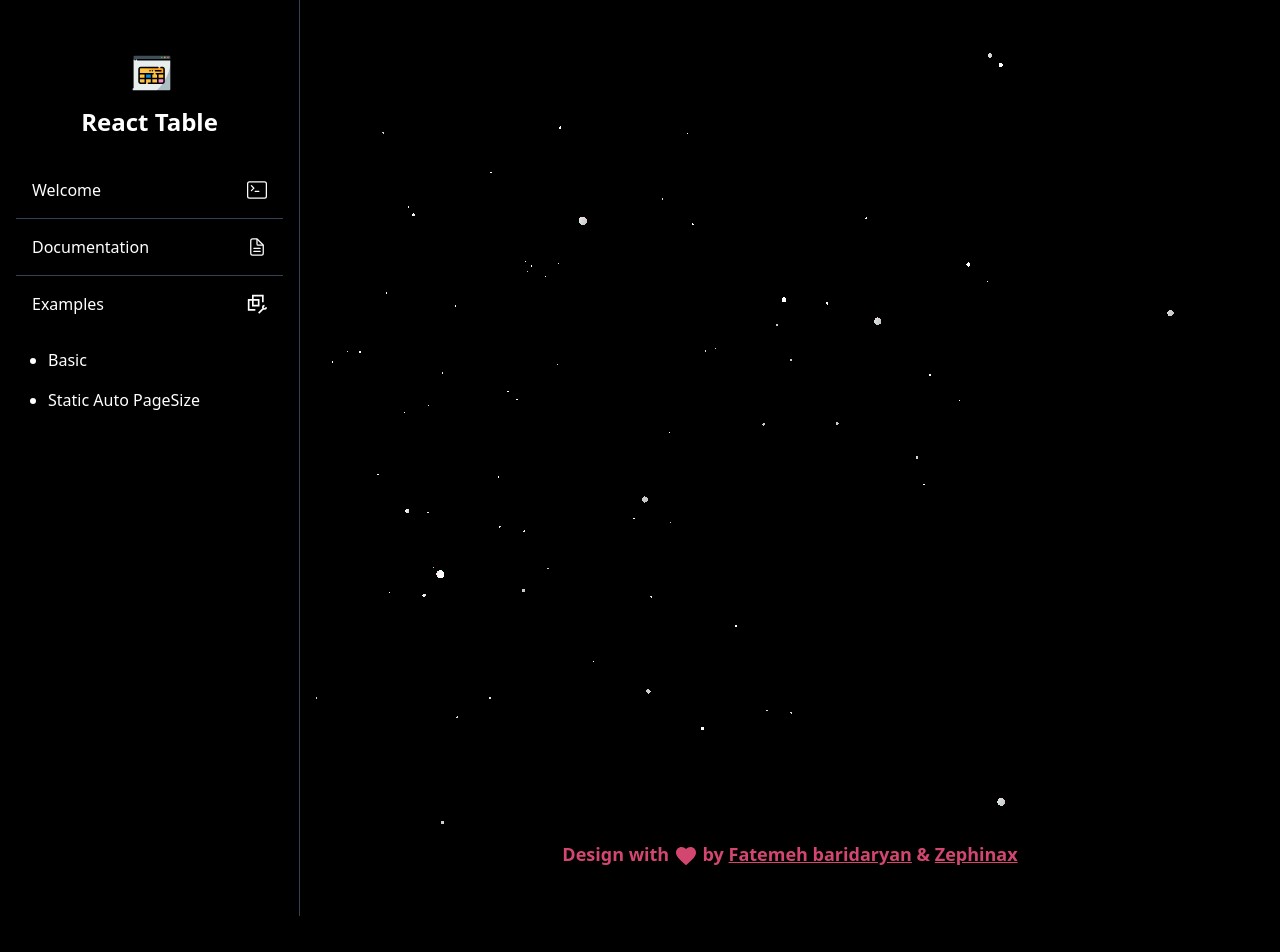
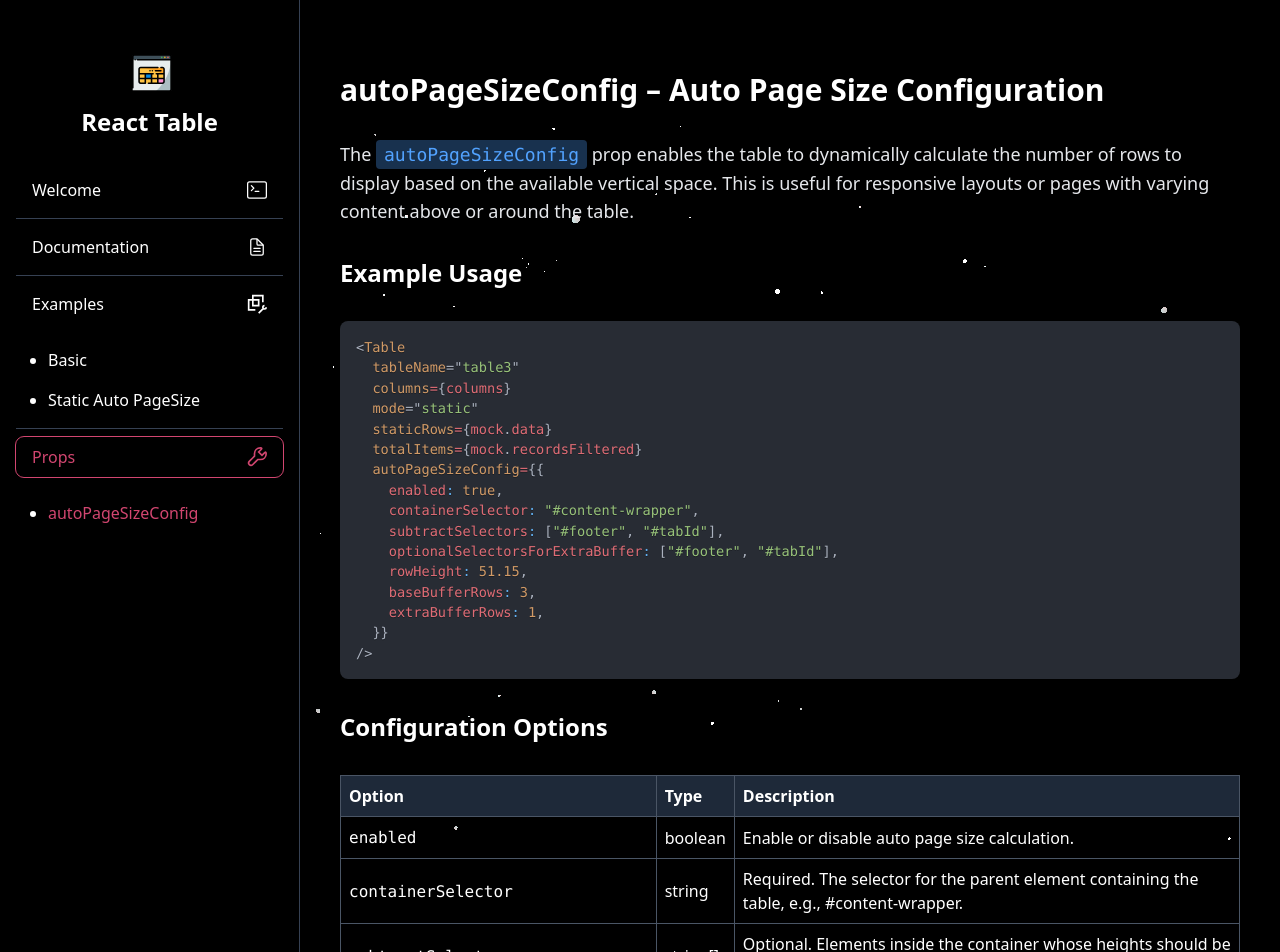
Before and after one commit to fatemeh-bd/responsive-react-datatable, a React (Vite) app: page /#/props/autoPageSizeConfig in a window 1280 px wide. Shown: the top 952 px of the page. Before the commit the page ends 916 px from the top, so only its background shows below. Built offline with nearby package versions, Linux system fonts and the light colour scheme.

Commit message:
add: props document

```diff
--- a/src/components/sidebar/Sidebar.tsx
+++ b/src/components/sidebar/Sidebar.tsx
@@ -1,11 +1,13 @@
 import React, { useState } from "react";
-import { NavLink } from "react-router-dom";
+import { NavLink, useSearchParams } from "react-router-dom";
 import { routes } from "../../routes";
 import { CgMenuRight } from "react-icons/cg";
 import { IoClose } from "react-icons/io5";
+import { useQueryParams } from "../table/hooks/useQueryParams";
 
 const Sidebar: React.FC = () => {
   const [isOpen, setIsOpen] = useState(false);
+  const { removeParams } = useQueryParams();
 
   return (
     <>
@@ -64,11 +66,15 @@ const Sidebar: React.FC = () => {
                           className={({ isActive }) =>
                             `text-white flex justify-center gap-2 md:justify-between items-center py-2 pr-4 rounded-lg transition-all duration-200 ${
                               isActive
-                                ? "!text-[#d24670]"
+                                ? "!text-[#d24670] opacity-100"
                                 : "hover:text-rose-300"
                             }`
                           }
-                          onClick={() => setIsOpen(false)}
+                          onClick={() => {
+                            setIsOpen(false);
+                            removeParams("pageSize");
+                            removeParams("page");
+                          }}
                         >
                           <span className="text-base">{child.name}</span>
                         </NavLink>
--- a/src/components/table/MobileTable.tsx
+++ b/src/components/table/MobileTable.tsx
@@ -42,6 +42,7 @@ const MobileTable = ({
         return column?.dontShowDataInMobile ? null : (
           <div key={colIndex} className="mobile-table-card-row">
             {column?.title === "عملیات" ||
+            column?.data === null ||
             column?.dontShowTitleInMobile ? null : (
               <span
                 style={{ color: theme?.headerTextColor }}
@@ -55,7 +56,9 @@ const MobileTable = ({
             <div
               title={cellKey ? row[cellKey]?.toString() : undefined}
               className={`mobile-table-card-content ${
-                column?.title === "عملیات" ? "isOperation" : ""
+                column?.title === "عملیات" || column?.data === null
+                  ? "isOperation"
+                  : ""
               }`}
             >
               {content}
--- a/src/components/table/tableStyle.css
+++ b/src/components/table/tableStyle.css
@@ -15,7 +15,7 @@
   position: relative;
   margin-right: auto;
   min-width: 70px;
-  font-size: 14px;
+  font-size: 13px;
   font-weight: bold;
   display: flex;
   align-items: center;
@@ -91,6 +91,9 @@
   gap: 0.5rem;
 }
 /* mobile table */
+.mobile-table-swiper-slide {
+  height: auto !important;
+}
 .mobile-table-card {
   padding: 16px;
   height: 100%;
@@ -201,7 +204,7 @@
   padding-left: 0.25rem;
   padding-right: 0.25rem;
   text-align: center;
-  font-size: 14px;
+  font-size: 10.5pt;
   min-width: max-content;
 }
 .cursorPointer {
@@ -268,7 +271,7 @@
   margin-right: auto;
   text-align: center;
   height: auto;
-  font-size: 14px;
+  font-size: 10.5pt;
 }
 .isContent {
   display: flex;
@@ -338,7 +341,7 @@
   border: 1px solid;
 }
 .table-search-input-container::placeholder {
-  font-size: 14px;
+  font-size: 10.5pt;
 }
 .table-search-input-container:disabled {
   opacity: 70%;
@@ -367,10 +370,10 @@
   border-style: none;
   background-color: transparent;
   outline-style: none !important;
-  font-size: 14px;
+  font-size: 10.5pt;
 }
 .table-search-input::placeholder {
-  font-size: 14px;
+  font-size: 10.5pt;
 }
 /* pagination */
 .pagination-mobile-container {
@@ -401,7 +404,7 @@
   gap: 0.5rem;
 }
 .page-size-select-label {
-  font-size: 14px;
+  font-size: 10.5pt;
   text-wrap: nowrap;
   color: inherit;
 }
@@ -431,7 +434,7 @@
   opacity: 70%;
 }
 .page-size-select::placeholder {
-  font-size: 14px;
+  font-size: 10.5pt;
 }
 .page-size-select-icon {
   pointer-events: none;
@@ -610,7 +613,7 @@
   justify-content: center;
   gap: 4px;
   padding: 8px 16px;
-  font-size: 14px;
+  font-size: 10.5pt;
   font-weight: 500;
   color: var(--color-secondary-700, #374151);
   border-bottom: 1px solid var(--color-secondary-400, #cbd5e1);
@@ -646,7 +649,7 @@
 }
 .option-button {
   padding: 0.5rem;
-  font-size: 14px;
+  font-size: 10.5pt;
   border-radius: 12px;
   width: 100%;
   min-width: fit-content !important;
@@ -658,7 +661,7 @@
   transition-property: none !important;
   padding-top: 0.2rem;
   padding-bottom: 0.2rem;
-  font-size: 14px;
+  font-size: 10.5pt;
   border-radius: 12px;
   min-width: fit-content !important;
   padding-left: 0.5rem;
@@ -697,7 +700,7 @@
     padding-top: 0.25rem;
     padding-bottom: 0.25rem;
     min-width: 3rem;
-    font-size: 14px;
+    font-size: 13px;
   }
   .pagination-mobile-container {
     justify-content: center;
--- a/src/pages/examplePage/BasicTable.tsx
+++ b/src/pages/examplePage/BasicTable.tsx
@@ -39,9 +39,9 @@ const BasicTable = () => {
       searchable: false,
       width: 140,
       render: rowRenderer((_cell, _row) => (
-        <button className="bg-rose-200 rounded-2xl py-1.5 font-bold text-base px-4 text-black">
+        <button className="bg-rose-200 rounded-2xl py-1.5 font-bold text-sm px-4 text-black">
           Detail of
-          <span className="ml-1">{_row?.contractName?.slice(0, 5)}</span>{" "}
+          <span className="ml-1">{_row?.contractName?.slice(0, 5)}</span>
         </button>
       )),
     },
@@ -65,7 +65,6 @@ const BasicTable = () => {
       totalItems={mock?.recordsFiltered}
       columns={columns}
       notify={(text) => alert(text)}
-      listMode
     />
   );
 };
--- a/src/pages/examplePage/ExamplePage.tsx
+++ b/src/pages/examplePage/ExamplePage.tsx
@@ -1,7 +1,3 @@
-import { useState, useMemo } from "react";
-import BasicTable from "./BasicTable";
-import StaticAutoPageSizeTable from "./StaticAutoPageSizeTable";
-
 const ExamplePage = () => {
   return (
     <div
--- a/src/pages/examplePage/StaticAutoPageSizeTable.tsx
+++ b/src/pages/examplePage/StaticAutoPageSizeTable.tsx
@@ -1,12 +1,9 @@
-import { useState } from "react";
 import Table from "../../components/table/Table";
 import { ColumnType } from "../../components/table/types";
 import { rowRenderer } from "../../components/table/helper";
 import { ActionDropDown } from "../../components/table/tools/actionDropDown/ActionDropDown";
 import mock from "../../components/table/mockData.json";
 const StaticAutoPageSizeTable = () => {
-  const [selectedIds, setSelectedIds] = useState([]);
-
   const columns: ColumnType[] = [
     {
       data: "contractName",
@@ -55,7 +52,6 @@ const StaticAutoPageSizeTable = () => {
   return (
     <Table
       lang="en"
-      saveSearch
       mode="static"
       tableName="table2"
       autoPageSizeConfig={{
@@ -78,12 +74,7 @@ const StaticAutoPageSizeTable = () => {
       staticRows={mock?.data}
       totalItems={mock?.recordsFiltered}
       columns={columns}
-      isSelectable
-      selectedIds={selectedIds}
-      selectedKey="id"
-      onSelectChange={(value) => setSelectedIds(value)}
       notify={(text) => alert(text)}
-      listMode
     />
   );
 };
--- a/src/pages/examplePage/TabPage.tsx
+++ b/src/pages/examplePage/TabPage.tsx
@@ -1,4 +1,5 @@
 import { useState, useMemo, ReactNode } from "react";
+import { FaCode, FaRegEye, FaRegCopy } from "react-icons/fa";
 import { Prism as SyntaxHighlighter } from "react-syntax-highlighter";
 import { oneDark } from "react-syntax-highlighter/dist/esm/styles/prism";
 
@@ -10,11 +11,12 @@ interface TabPageProps {
 
 const TabPage = ({ view, code, headerImports }: TabPageProps) => {
   const [activeTab, setActiveTab] = useState("view");
+  const [copied, setCopied] = useState(false);
 
   const tabs = useMemo(
     () => [
-      { title: "Code", value: "code", component: code },
-      { title: "View", value: "view", component: view },
+      { title: "Code", value: "code", component: code, icon: <FaCode /> },
+      { title: "View", value: "view", component: view, icon: <FaRegEye /> },
     ],
     [view, code]
   );
@@ -30,7 +32,6 @@ const TabPage = ({ view, code, headerImports }: TabPageProps) => {
     if (activeTab === "code") {
       let codeString = String(code);
 
-      // حذف خطوط import و export
       codeString = codeString
         .split("\n")
         .filter(
@@ -40,39 +41,58 @@ const TabPage = ({ view, code, headerImports }: TabPageProps) => {
         )
         .join("\n");
 
+      const finalCode = `${headerImports}\n\n${codeString.trim()}`;
+
       return (
+        <div className="relative">
+          <button
+            onClick={() => {
+              navigator.clipboard.writeText(finalCode);
+              setCopied(true);
+              setTimeout(() => setCopied(false), 1500);
+            }}
+            className={`${
+              copied && "!text-green-400"
+            } absolute top-2 right-2 bg-[#364153] hover:bg-[#4b576b] text-white px-3 py-1.5 rounded-md text-sm flex items-center gap-2 transition-all duration-150`}
+          >
+            <FaRegCopy size={14} />
+            {copied ? "Copied!" : "Copy"}
+          </button>
+
           <SyntaxHighlighter
             customStyle={{
               fontSize: "0.85rem",
               lineHeight: "1.5",
+              borderRadius: "0.5rem",
+              paddingTop: "2.5rem",
             }}
             language="tsx"
             style={oneDark}
           >
-          {`${headerImports}\n\n${codeString.trim()}`}
+            {finalCode}
           </SyntaxHighlighter>
+        </div>
       );
     }
+
     return view;
-  }, [activeTab, code, view]);
+  }, [activeTab, code, view, headerImports, copied]);
 
   return (
-    <div
-      id="content-wrapper"
-      className="flex flex-col max-w-7xl mx-auto overflow-auto mt-8"
-    >
+    <div className="flex flex-col max-w-7xl mx-auto overflow-auto mt-8">
       {/* Tabs */}
       <div id="tabId" className="border-b-2 border-[#364153]">
         <div className="flex justify-start gap-1">
           {reversedTabs.map((tab) => (
             <button
               key={tab.value}
-              className={`${tabStyle} ${
+              className={`flex items-center gap-2 ${tabStyle} ${
                 activeTab === tab.value ? activeTabStyle : inactiveTabStyle
               }`}
               onClick={() => setActiveTab(tab.value)}
             >
               {tab.title}
+              {tab.icon}
             </button>
           ))}
         </div>
--- /dev/null
+++ b/src/pages/propsPages/PropAutoPageSizeConfig.tsx
@@ -0,0 +1,232 @@
+import React from "react";
+import Table from "../../components/table/Table";
+import { ColumnType } from "../../components/table/types";
+import { Prism as SyntaxHighlighter } from "react-syntax-highlighter";
+import { oneDark } from "react-syntax-highlighter/dist/esm/styles/prism";
+import mock from "../../components/table/mockData.json";
+
+const PropAutoPageSizeConfig = () => {
+  const columns: ColumnType[] = [
+    {
+      data: "contractName",
+      title: "Contract Name",
+      orderable: true,
+      searchable: true,
+      width: 200,
+    },
+    {
+      data: "startDate",
+      title: "Start Date",
+      orderable: true,
+      searchable: true,
+      width: 140,
+    },
+    {
+      data: "endDate",
+      title: "End Date",
+      orderable: true,
+      searchable: false,
+      width: 140,
+    },
+    {
+      data: "createdAt",
+      title: "Created At",
+      orderable: true,
+      searchable: false,
+      width: 140,
+    },
+  ];
+
+  return (
+    <div className="p-6 space-y-8">
+      {/* Heading */}
+      <h1 className="text-3xl font-bold">
+        autoPageSizeConfig – Auto Page Size Configuration
+      </h1>
+
+      {/* Description */}
+      <p className="text-gray-200 text-lg">
+        The{" "}
+        <code className="bg-blue-400/30 text-blue-400 py-1 px-2  rounded">
+          autoPageSizeConfig
+        </code>{" "}
+        prop enables the table to dynamically calculate the number of rows to
+        display based on the available vertical space. This is useful for
+        responsive layouts or pages with varying content above or around the
+        table.
+      </p>
+
+      {/* Code Example */}
+      <h2 className="text-2xl font-semibold">Example Usage</h2>
+      <SyntaxHighlighter
+        language="tsx"
+        style={oneDark}
+        customStyle={{
+          fontSize: "0.85rem",
+          borderRadius: "0.5rem",
+          padding: "1rem",
+        }}
+      >
+        {`<Table
+  tableName="table3"
+  columns={columns}
+  mode="static"
+  staticRows={mock.data}
+  totalItems={mock.recordsFiltered}
+  autoPageSizeConfig={{
+    enabled: true,
+    containerSelector: "#content-wrapper",
+    subtractSelectors: ["#footer", "#tabId"],
+    optionalSelectorsForExtraBuffer: ["#footer", "#tabId"],
+    rowHeight: 51.15,
+    baseBufferRows: 3,
+    extraBufferRows: 1,
+  }}
+/>`}
+      </SyntaxHighlighter>
+
+      {/* Options Table */}
+      <h2 className="text-2xl font-semibold mt-8">Configuration Options</h2>
+      <table className="w-full table-auto border-collapse border border-gray-700 text-left">
+        <thead>
+          <tr className="bg-gray-800">
+            <th className="border border-gray-600 p-2">Option</th>
+            <th className="border border-gray-600 p-2">Type</th>
+            <th className="border border-gray-600 p-2">Description</th>
+          </tr>
+        </thead>
+        <tbody>
+          {[
+            [
+              "enabled",
+              "boolean",
+              "Enable or disable auto page size calculation.",
+            ],
+            [
+              "containerSelector",
+              "string",
+              "Required. The selector for the parent element containing the table, e.g., #content-wrapper.",
+            ],
+            [
+              "subtractSelectors",
+              "string[]",
+              "Optional. Elements inside the container whose heights should be subtracted (headers, filters, tabs).",
+            ],
+            [
+              "optionalSelectorsForExtraBuffer",
+              "string[]",
+              "Optional. If present in DOM, extra buffer rows are subtracted to avoid overflow.",
+            ],
+            [
+              "rowHeight",
+              "number",
+              "Height of a single table row in pixels. Default: 51.15.",
+            ],
+            [
+              "baseBufferRows",
+              "number",
+              "Rows to subtract from visible rows. Default: 2.",
+            ],
+            [
+              "extraBufferRows",
+              "number",
+              "Extra buffer rows subtracted if optional selectors exist. Default: 1.",
+            ],
+          ].map(([opt, type, desc]) => (
+            <tr key={opt}>
+              <td className="border border-gray-600 p-2">
+                <code>{opt}</code>
+              </td>
+              <td className="border border-gray-600 p-2">{type}</td>
+              <td className="border border-gray-600 p-2">{desc}</td>
+            </tr>
+          ))}
+        </tbody>
+      </table>
+
+      {/* How it Works */}
+      <h2 className="text-2xl font-semibold">How It Works</h2>
+      <ol className="list-decimal list-inside space-y-2 text-pink-100">
+        <li>
+          <strong className="!text-pink-400">Parent Container:</strong> Measures
+          the height of <code>#content-wrapper</code> or your specified
+          container.
+        </li>
+        <li>
+          <strong className="!text-pink-400">Subtract Fixed Elements:</strong>{" "}
+          Heights of elements in <code>subtractSelectors</code> are subtracted.
+        </li>
+        <li>
+          <strong className="!text-pink-400">Optional Buffer:</strong> Extra
+          rows subtracted if <code>optionalSelectorsForExtraBuffer</code>{" "}
+          elements exist.
+        </li>
+        <li>
+          <strong className="!text-pink-400">Calculate Rows:</strong> Divide
+          available height by <code>rowHeight</code> and subtract buffers.
+        </li>
+        <li>
+          <strong className="!text-pink-400">Dynamic Updates:</strong> A{" "}
+          <code>ResizeObserver</code> watches the container and recalculates
+          rows when height changes.
+        </li>
+      </ol>
+
+      {/* Dynamic Example */}
+      <h2 className="text-2xl font-semibold">Example with Dynamic Page Size</h2>
+      <div className="border border-gray-800 p-4 rounded bg-gray-900">
+        <div id="wrapper" className="min-h-[400px]">
+          <Table
+            tableName="table3"
+            columns={columns}
+            mode="static"
+            staticRows={mock.data}
+            totalItems={mock.recordsFiltered}
+            autoPageSizeConfig={{
+              enabled: true,
+              containerSelector: "#wrapper",
+              subtractSelectors: ["#footer"],
+              optionalSelectorsForExtraBuffer: ["#footer"],
+              rowHeight: 51.15,
+              baseBufferRows: 2,
+              extraBufferRows: 1,
+            }}
+            colorTheme={{
+              backgroundColor: "",
+              borderColor: "#364153",
+              cellTextColor: "#fff",
+              headerTextColor: "#fff",
+              headerBackgroundColor: "#364153",
+              primaryColor: "#d24670",
+            }}
+          />
+        </div>
+      </div>
+
+      {/* Tips */}
+      <h2 className="text-2xl font-semibold">Tips</h2>
+      <ul className="list-disc list-inside space-y-1 text-gray-300">
+        <li>
+          Always point <code>containerSelector</code> to the main wrapper of
+          your table.
+        </li>
+        <li>
+          Ensure <code>rowHeight</code> matches your table row styling (
+          <code>&lt;tr&gt;</code> height or CSS line-height).
+        </li>
+        <li>
+          <code>baseBufferRows</code> and <code>extraBufferRows</code> prevent
+          overflow when dynamic elements appear above or below the table.
+        </li>
+      </ul>
+
+      <p className="text-yellow-200">
+        This setup ensures your table always fits perfectly in the available
+        viewport without vertical scrolling, adapting automatically to different
+        page layouts.
+      </p>
+    </div>
+  );
+};
+
+export default PropAutoPageSizeConfig;
--- a/src/routes.tsx
+++ b/src/routes.tsx
@@ -1,6 +1,6 @@
 import ExamplePage from "./pages/examplePage/ExamplePage";
 import { IoDocumentTextOutline } from "react-icons/io5";
-import { GrVmMaintenance } from "react-icons/gr";
+import { GrConfigure, GrVmMaintenance } from "react-icons/gr";
 import WelcomePage from "./pages/welcomePage/WelcomePage";
 import DocumentPage from "./pages/documentPage/HomePage";
 import { BsTerminal } from "react-icons/bs";
@@ -9,6 +9,7 @@ import StaticAutoPageSizeTable from "./pages/examplePage/StaticAutoPageSizeTable
 import TabPage from "./pages/examplePage/TabPage";
 import BasicTableCode from "./pages/examplePage/BasicTable.tsx?raw";
 import StaticAutoPageSizeTableCode from "./pages/examplePage/StaticAutoPageSizeTable.tsx?raw";
+import PropAutoPageSizeConfig from "./pages/propsPages/PropAutoPageSizeConfig";
 
 export const routes = [
   {
@@ -35,7 +36,7 @@ export const routes = [
         element: (
           <TabPage
             headerImports={`import Table, {
-    ColumnType,
+    type ColumnType,
     rowRenderer,
   } from 'responsive-react-datatable';`}
             view={<BasicTable />}
@@ -49,7 +50,7 @@ export const routes = [
         element: (
           <TabPage
             headerImports={`import Table, {
-    ColumnType,
+    type ColumnType,
     rowRenderer,
     ActionDropDown
   } from 'responsive-react-datatable';`}
@@ -65,4 +66,16 @@ export const routes = [
       // },
     ],
   },
+  {
+    icon: GrConfigure,
+    name: "Props",
+    path: "/props",
+    children: [
+      {
+        name: "autoPageSizeConfig",
+        path: "/props/autoPageSizeConfig",
+        element: <PropAutoPageSizeConfig />,
+      },
+    ],
+  },
 ];
```
Also changed, not shown: 5 other files (tests, documents, lock files or other folders). Lines whose indentation alone changed are shown as unchanged.
